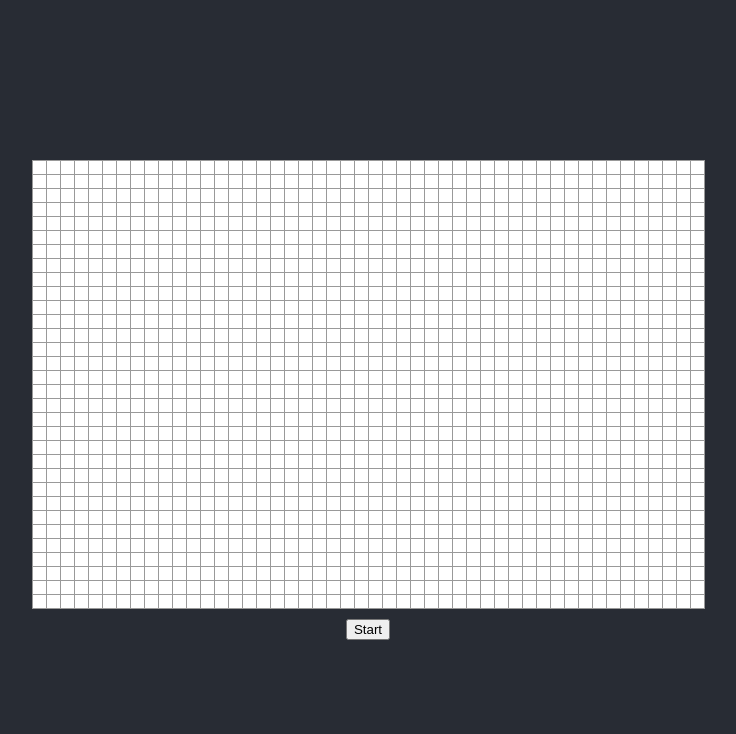
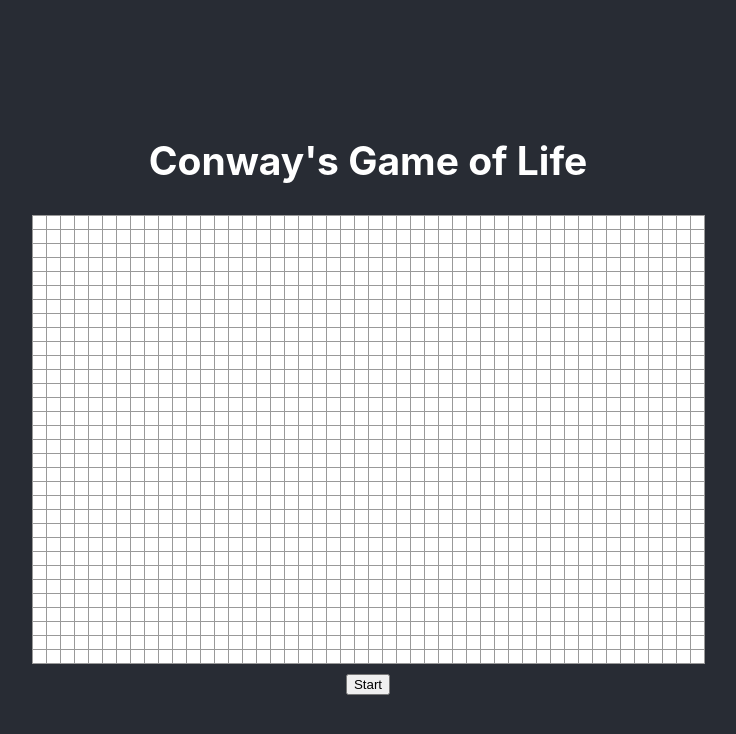
Before and after one commit to tangjm/game-of-life-visualisation, a React (Create React App) app: page / in a window 1280 px wide. Shown: the top 734 px of the page, without its empty margins (272-1008 px from the left). Built offline with nearby package versions, Linux system fonts and the light colour scheme.

Commit message:
add: title for game of life

```diff
--- a/src/App.js
+++ b/src/App.js
@@ -44,6 +44,7 @@ function App() {
     <div className="App">
       <header className="App-header">
         <div>
+          <h2>Conway's Game of Life</h2>
           <div>
             <Board gameboard={board} toggleSquare={toggleSquare} />
           </div>
```
